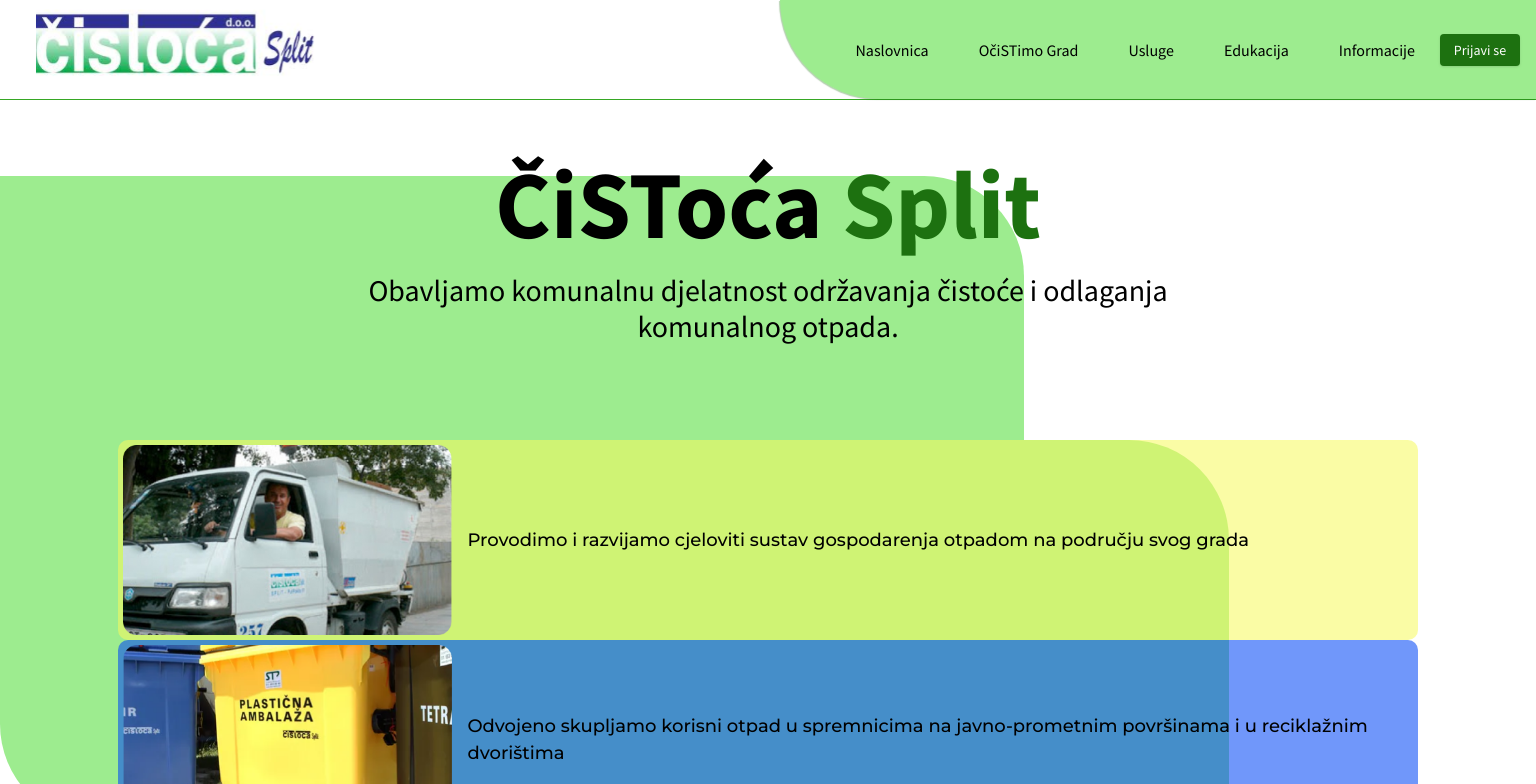
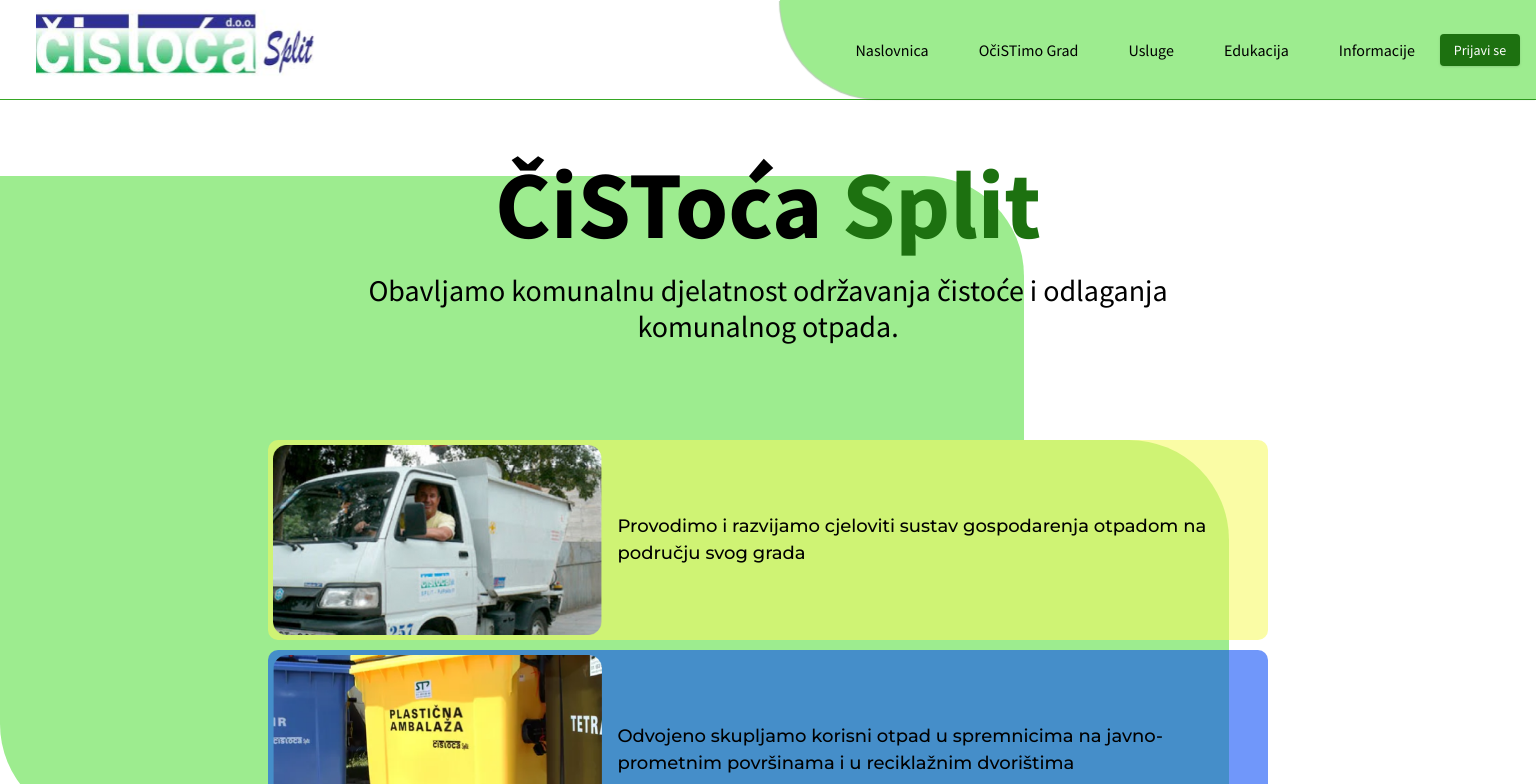
Before and after one commit to LovreCikojevic120/CiSToca-Korisnicka_Sucelja, a Next.js app: page / in a window 1536 px wide. Shown: the top 784 px of the page. Built offline with nearby package versions, Linux system fonts and the light colour scheme.

Commit message:
Fix frontpage card margin

```diff
--- a/styles/frontPage.css
+++ b/styles/frontPage.css
@@ -130,8 +130,7 @@
 
 @media only screen and (min-width: 1400px){
     .frontpage-card{
-        max-width:1300px;
-        margin: 0 auto;
+        max-width: 1000px;
     }
 }
 
```
